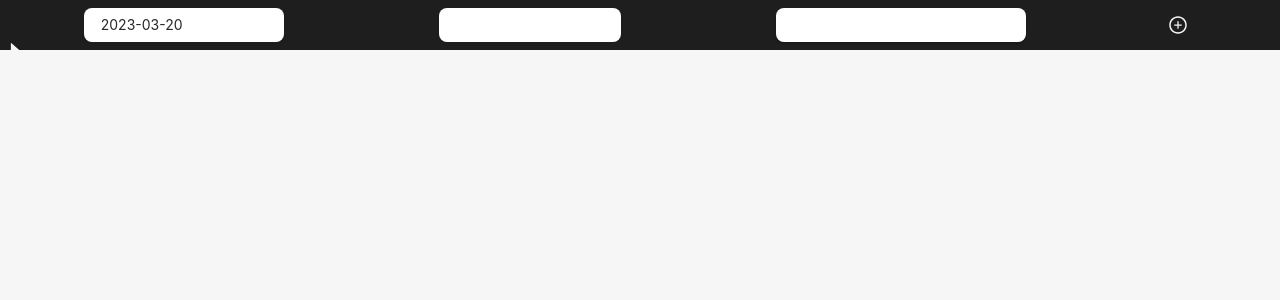
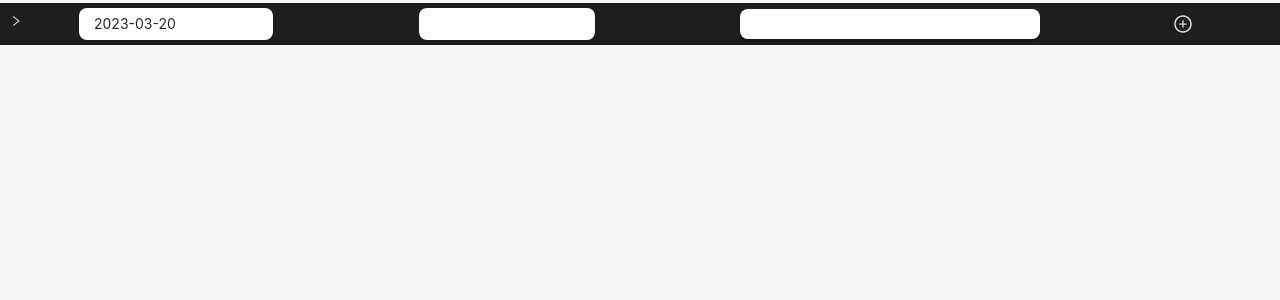
Before and after one commit to totono/todo3, a React (Vite) app: page / in a window 1280 px wide. Shown: the top 300 px of the page. Built offline with nearby package versions, Linux system fonts and the light colour scheme.

Commit message:
style changed

```diff
--- a/src/App.tsx
+++ b/src/App.tsx
@@ -27,6 +27,11 @@ const init = css`
     -webkit-font-smoothing: antialiased;
     -moz-osx-font-smoothing: grayscale;
     -webkit-text-size-adjust: 100%;
+
+    .ant-picker-footer {
+      display: none;
+    }
+
     }
     ::-webkit-scrollbar{
       display: none;
--- a/src/components/elements/Input/InputProject.tsx
+++ b/src/components/elements/Input/InputProject.tsx
@@ -69,7 +69,7 @@ const Datetime = css`
 
 
 const textInputStyle = css`
-    width: 250px;
+    width: 300px;
     min-width: 20px;
     margin: 1px;
     padding: 0.2em 1.0em;
@@ -115,11 +115,6 @@ export const InputProject = ({fetch,setFetch}:InputProps):JSX.Element  => {
         date,
         time,
     );
-
-    //if (date === today() && time !== null){
-    //  console.log("front set notification");
-    //  await taskCommand.setNotification(res);
-    //}
   }
 
   const handleKeyDown = (e:any) => {
@@ -152,7 +147,6 @@ export const InputProject = ({fetch,setFetch}:InputProps):JSX.Element  => {
   }
 
   return (
-  <div>
     <div css={formStyle}>
         <DatePicker css={Datetime}
           name="date"
@@ -162,8 +156,9 @@ export const InputProject = ({fetch,setFetch}:InputProps):JSX.Element  => {
         <TimePicker css={Datetime}
           name="time"
           value={task.time}
+          onSelect={handleTimeInput}
           onChange={handleTimeInput}
-          defaultValue={dayjs(null,timeFormat)}
+          defaultValue={dayjs('10:00',timeFormat)}
           minuteStep={5}
           format={timeFormat}
         />
@@ -177,20 +172,5 @@ export const InputProject = ({fetch,setFetch}:InputProps):JSX.Element  => {
         <AiOutlinePlusCircle css={buttonStyle}
           onClick={clickHandle}/>
     </div>
-    <div css={formStyle}>
-        <TextArea
-          name="text"
-          value={task.text}
-          onChange={handleInput}
-          css={css`
-          width: 50%
-          `}
-          autoSize={{minRows:1}}
-          />
-        <Checkbox>
-          通知しない
-        </Checkbox>
-    </div>
-  </div>
   )
 }
--- a/src/components/elements/layouts/header.tsx
+++ b/src/components/elements/layouts/header.tsx
@@ -1,57 +1,56 @@
 /** @jsxImportSource @emotion/react */
-import { css } from "@emotion/react"
-import { CompleteStatus } from "../../../bindings/status/CompleteStatus";
-import { InputProject } from "../Input/InputProject";
-import { CompleteCheck } from "../Input/CompleteCheck";
-import { useState } from 'react';
-import { CaretRightOutlined } from '@ant-design/icons';
+import { css, } from "@emotion/react";
+import { Checkbox, Collapse } from "antd";
+import TextArea from "antd/es/input/TextArea";
+
+const { Panel } = Collapse;
 
 type HeaderProps = {
     children: React.ReactNode;
 }
 
 const headerStyle = css`
-  height: 50px;
-  width: 100%;
+    text-align: center;
+
+  .ant-collapse
+  > .ant-collapse-item
+  > .ant-collapse-header {
+    display: initial;
+    padding: 0;
+    }
+
+    .ant-collapse-expand-icon {
+      position: fixed;
+      top: 10px;
+      left: 10px
+    }
+
   background-color: rgb(30,30,30);
-  color: #f6f6f6;
-  cursor: default;
-    overflow: hidden;
+  //color: #f6f6f6;
+  //cursor: default;
+  //  overflow: hidden;
  `
-const headerExpanded =css(
-    headerStyle,
-    css`
-    height: auto;
-    `,
-);
-
-const expandButton = css`
-    font-size:20px;
-    position:absolute;
-    top: 40px;
-    left: 5px;
-`
-
-const expandedButton = css(
-    expandButton,
-    css`
-        transform:rotate(90deg);
-    `
-)
-
-
 
 
 export const Header = ({children}:HeaderProps):JSX.Element => {
-    const [expand, setExpand] = useState(false);
+    return (
+        <div css={headerStyle}>
 
-    return (
-
-        <div css={expand ? headerExpanded : headerStyle}>
-            {children}
-          <CaretRightOutlined
-            css={expand? expandedButton : expandButton}
-            onClick={e => setExpand(!expand)} />
+        <Collapse ghost>
+            <Panel extra={children} collapsible="icon" key={"panel"} header={undefined}>
+                <TextArea
+                    name="text"
+                    //value={task.text}
+                    //onChange={handleInput}
+                    css={css`
+                    width: 50%`}
+                    autoSize={{minRows:1}}
+                    />
+                <Checkbox>
+                    通知しない
+                </Checkbox>
+            </Panel>
+        </Collapse>
         </div>
-    )
+        )
 }
--- a/src/components/elements/layouts/projects.tsx
+++ b/src/components/elements/layouts/projects.tsx
@@ -2,7 +2,7 @@ import { CompleteCheck } from "../Input/CompleteCheck";
 import { Model } from "../../../bindings/tasks";
 import { taskCommand } from "../../../ipcs";
 import { useState,useEffect } from "react";
-import { setAlarm2 } from '../../../components/interection/notification'
+import { setAlarm } from '../../../components/interection/notification'
 import { TaskList } from "../../task";
 
 type ProjectProps = {
@@ -20,7 +20,7 @@ export const Projects = ({fetch,setFetch}:ProjectProps):JSX.Element => {
         const fetchData = async()=> {
             const res = await taskCommand.getTasks();
             setProjects(res);
-            setAlarm2(res);
+            setAlarm(res);
         }
         fetchData();
     },[fetch]);
--- a/src/components/interection/notification.tsx
+++ b/src/components/interection/notification.tsx
@@ -18,8 +18,11 @@ const isPlayAlarmTime = (time:string) => {
 
 const notify = (el:Model) => {
       sendNotification({ title: 'セットしたタスクの時間です', body: `${el!.title}`});
-      //appWindow.show().then();
-      appWindow.minimize().then();
+      const visible = appWindow.isVisible();
+      if (!visible){
+          appWindow.show().then();
+      }
+      //appWindow.minimize().then();
       appWindow.requestUserAttention(UserAttentionType.Critical);
 }
 
@@ -52,7 +55,7 @@ const isFuture = (date:string,time:string|null) => {
 
 let timerId:number;
 
-export const setAlarm2 = (projects:Model[]) => {
+export const setAlarm = (projects:Model[]) => {
 
     const filtered = projects
     .filter(obj =>
@@ -69,25 +72,3 @@ export const setAlarm2 = (projects:Model[]) => {
     timerId = resetTimer(timerId,sorted);
 
 }
-
-
-
-
-
-export const setAlarm = (projects:Model[]) => {
-
-    const now = dayjs();
-
-    projects.map(e => {
-        const limit_date = dayjs(e.limit_date)
-
-        //if (limit_date > now){
-        //    if (permissionGranded) {
-        //    setTimeout(() => {
-        //        sendNotification({ title: 'セットしたタスクの時間です', body: `${e.title}`})
-        //        appWindow.requestUserAttention(UserAttentionType.Critical);
-        //    }, limit_date.diff(now))
-        //    }
-        //}
-    })
-}
```
Also changed, not shown: 1 other file (tests, documents, lock files or other folders).
